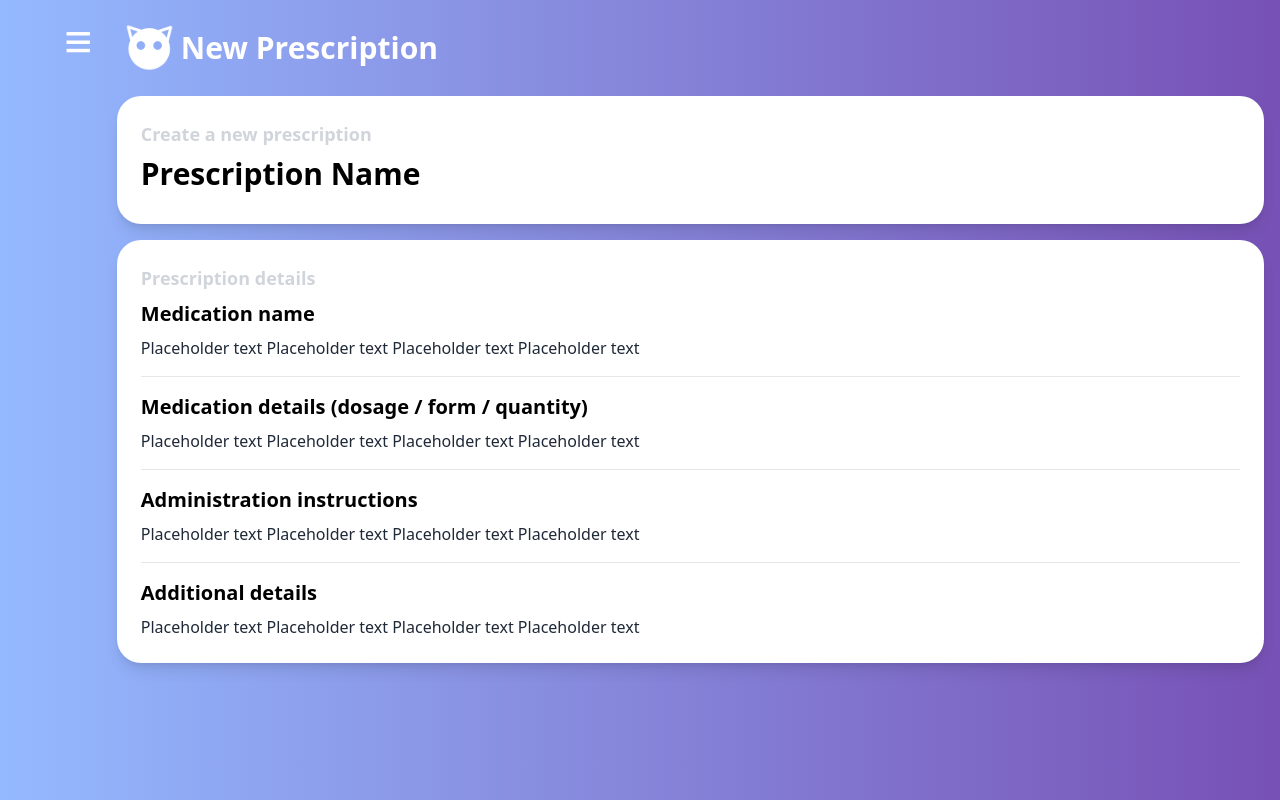
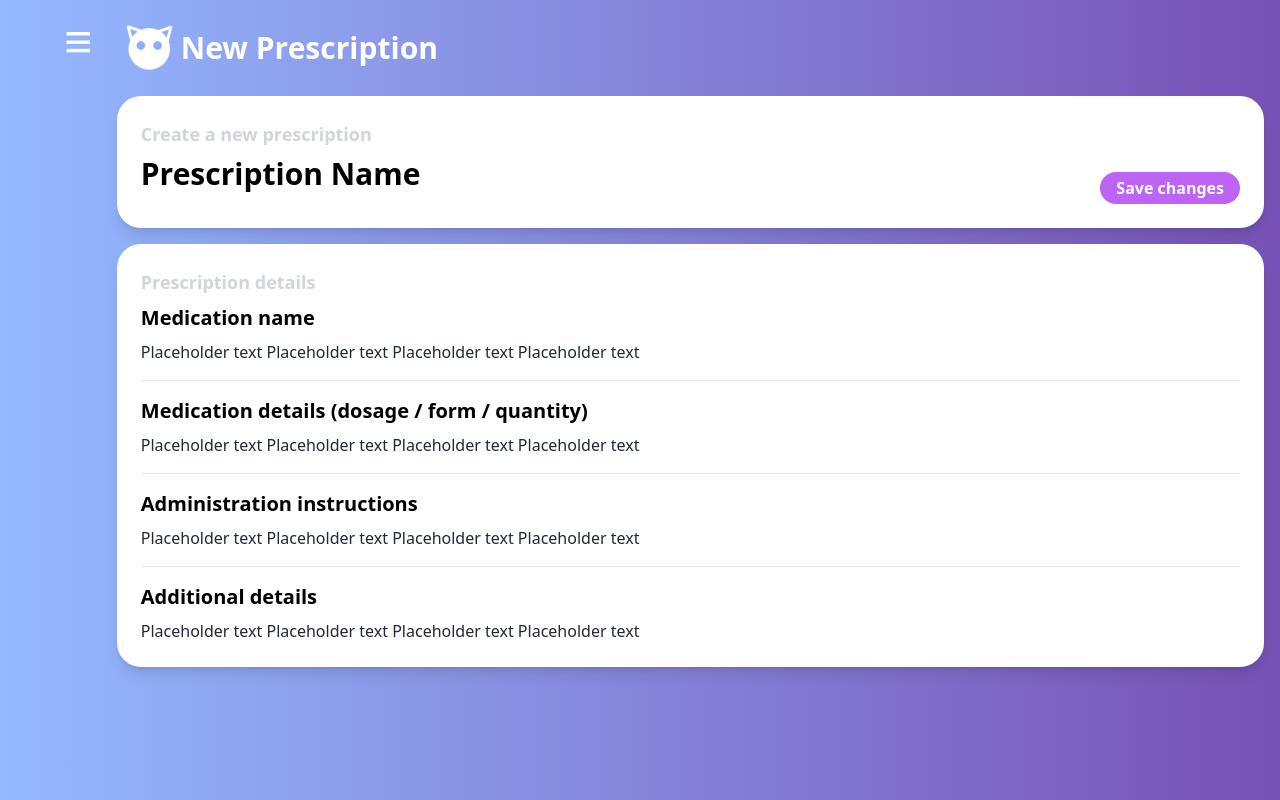
Before and after one commit to yousongsun/gdsc-hackathon-2024, a React (Vite) app in the folder frontend/: page /add-prescription in a window 1280 px wide. Built offline with nearby package versions, Linux system fonts and the light colour scheme.

Commit message:
design: save changes button

```diff
--- a/frontend/src/components/AddPrescription.jsx
+++ b/frontend/src/components/AddPrescription.jsx
@@ -15,6 +15,7 @@ const AddPrescription = () => {
           <h2 className='text-lg text-gray-300 font-bold mb-2'>Create a new prescription</h2>
           <div className='flex justify-between'>
             <h2 className='text-3xl font-bold mb-2'>Prescription Name</h2>
+            <button className='bg-primary hover:bg-purple-500 text-white font-bold py-1 px-4 rounded-3xl mt-4 '>Save changes</button>
           </div>
         </div>
 
```
